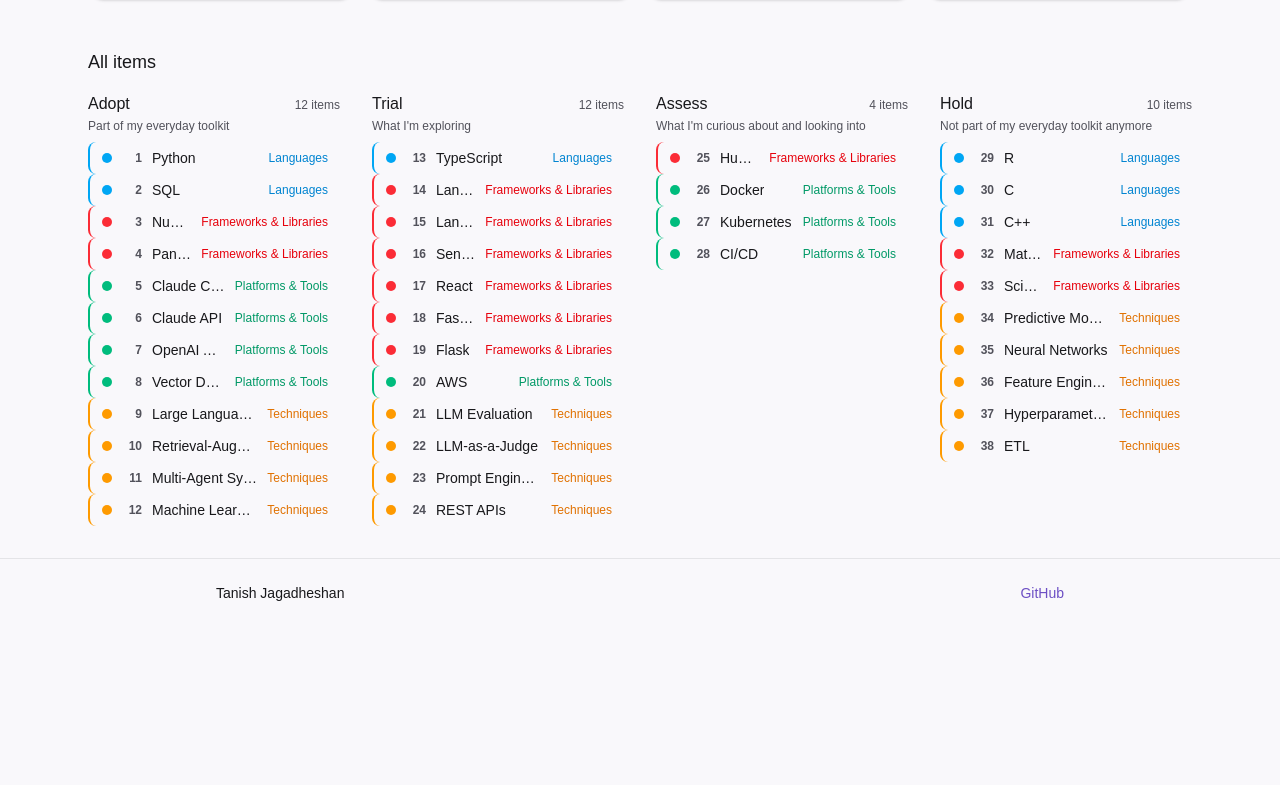
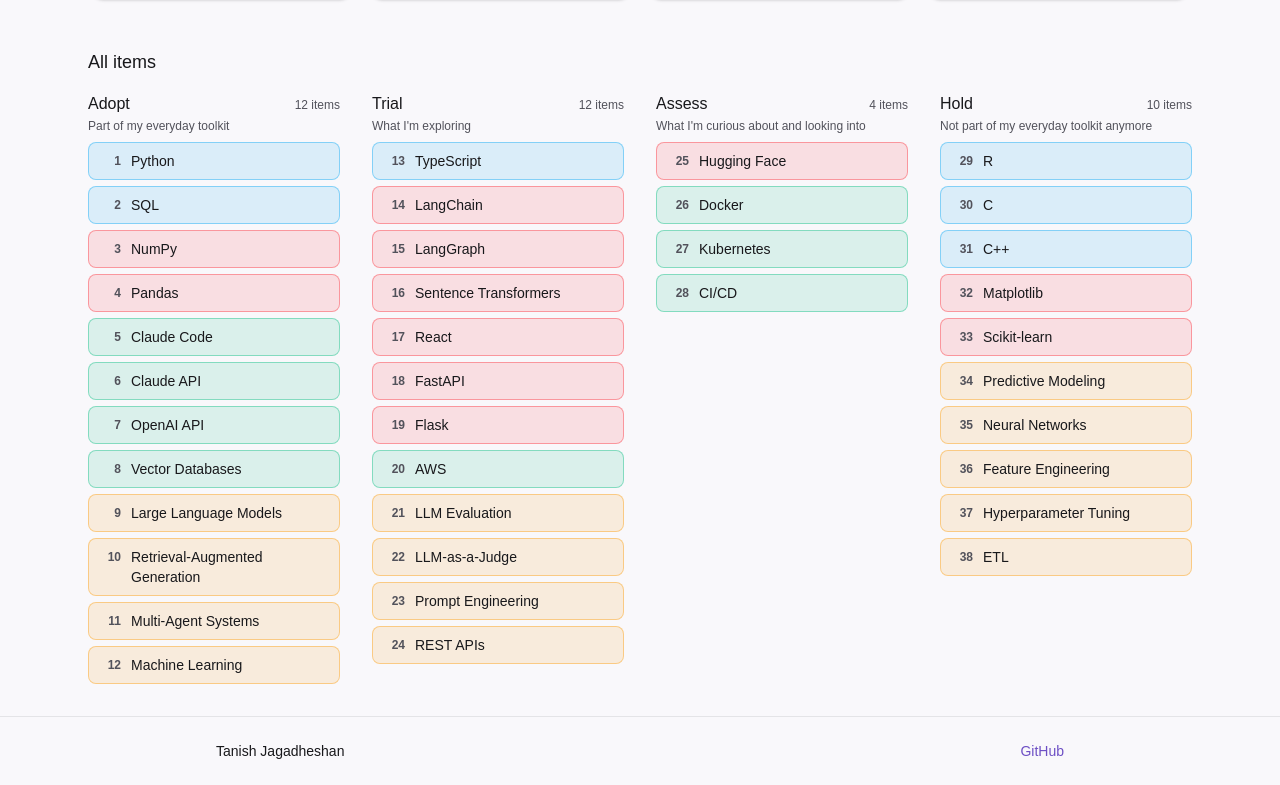
Before and after one commit to tanxsh/portfolio-website, a Next.js app: page /radar in a window 1280 px wide. Shown: the part 977-1762 px from the top of the page. Before the commit the page ends 1604 px from the top, so only its background shows below. Built offline with nearby package versions, Linux system fonts and the light colour scheme.

Commit message:
Restyle radar list and add toggle selection

```diff
--- a/src/components/radar/RadarChart.tsx
+++ b/src/components/radar/RadarChart.tsx
@@ -66,7 +66,7 @@ const animationCss = `
   transform-origin: center;
   transition:
     transform 0.3s cubic-bezier(0.34, 1.56, 0.64, 1),
-    opacity 0.3s ease;
+    opacity 0.2s ease;
 }
 .radar-dot:hover,
 .radar-dot:focus {
@@ -156,12 +156,11 @@ export default function RadarChart({
 }: RadarChartProps) {
   const points = layoutRadar(items);
   const itemById = new Map(items.map((item) => [item.id, item] as const));
-  const hoveredPoint = hoveredId
-    ? points.find((point) => point.id === hoveredId)
+  const activeId = hoveredId ?? selectedId;
+  const activePoint = activeId
+    ? points.find((point) => point.id === activeId)
     : undefined;
-  const hoveredItem = hoveredPoint
-    ? itemById.get(hoveredPoint.id)
-    : undefined;
+  const activeItem = activePoint ? itemById.get(activePoint.id) : undefined;
 
   const svgRef = useRef<SVGSVGElement | null>(null);
   const [reducedMotion, setReducedMotion] = useState(false);
@@ -449,22 +448,27 @@ export default function RadarChart({
           const glowColor =
             CATEGORY_STYLES[item.category]?.glow ?? "#71717a";
           const selected = point.id === selectedId;
-          const dimmed =
-            (hoveredId !== null && hoveredId !== point.id) ||
-            (selectedCategory !== "All" &&
-              item.category !== selectedCategory);
+          const dimmedByActivity = activeId !== null && point.id !== activeId;
+          const dimmedByCategory =
+            selectedCategory !== "All" &&
+            item.category !== selectedCategory;
 
           return (
             <g
               key={point.id}
               tabIndex={0}
+              data-radar-item=""
               onMouseEnter={() => onHover(point.id)}
               onMouseLeave={() => onHover(null)}
               onFocus={() => onHover(point.id)}
               onBlur={() => onHover(null)}
               onClick={() => onSelect(point.id)}
               className={`radar-dot radar-dot-in cursor-pointer ${
-                dimmed ? "opacity-35" : ""
+                dimmedByActivity
+                  ? "opacity-20"
+                  : dimmedByCategory
+                    ? "opacity-40"
+                    : ""
               }`}
               style={
                 {
@@ -520,11 +524,11 @@ export default function RadarChart({
         })}
       </svg>
 
-      {hoveredPoint && hoveredItem && (
+      {activePoint && activeItem && (
         <RadarTooltip
-          item={hoveredItem}
-          x={hoveredPoint.x}
-          y={hoveredPoint.y}
+          item={activeItem}
+          x={activePoint.x}
+          y={activePoint.y}
         />
       )}
     </div>
--- a/src/components/radar/RadarLegend.tsx
+++ b/src/components/radar/RadarLegend.tsx
@@ -47,49 +47,54 @@ export default function RadarLegend({
             </div>
             <p className="mt-0.5 text-xs text-muted">{ring.description}</p>
 
-            <ul className="mt-2 flex flex-col">
+            <ul className="mt-2 flex flex-col gap-1.5">
               {ringItems.map((item) => {
                 const number = numberById.get(item.id);
                 const style = CATEGORY_STYLES[item.category];
-                const dimmed =
+                const activeId = hoveredId ?? selectedId;
+                const dimmedByActivity =
+                  activeId !== null && item.id !== activeId;
+                const dimmedByCategory =
                   selectedCategory !== "All" &&
                   item.category !== selectedCategory;
+                const selected = selectedId === item.id;
 
                 return (
                   <li key={item.id}>
                     <button
                       type="button"
+                      data-radar-item=""
                       onClick={() => onSelect(item.id)}
                       onMouseEnter={() => onHover(item.id)}
                       onMouseLeave={() => onHover(null)}
                       onFocus={() => onHover(item.id)}
                       onBlur={() => onHover(null)}
-                      className={`flex w-full items-center gap-2.5 rounded-lg border-l-2 px-3 py-1.5 text-left transition-colors ${
-                        style?.border ?? "border-edge"
+                      aria-pressed={selected}
+                      className={`flex w-full items-start gap-2.5 rounded-lg border px-3 py-2 text-left transition duration-200 ${
+                        selected
+                          ? `border-2 ${style?.tintActive ?? "bg-zinc-500/28"} ${
+                              style?.borderStrong ?? "border-zinc-500"
+                            }`
+                          : hoveredId === item.id
+                            ? `${style?.tintHovered ?? "bg-zinc-500/18"} ${
+                                style?.borderSoft ?? "border-zinc-500/40"
+                              }`
+                            : `${style?.tint ?? "bg-zinc-500/12"} ${
+                                style?.borderSoft ?? "border-zinc-500/40"
+                              } ${style?.tintHover ?? "hover:bg-zinc-500/18"}`
                       } ${
-                        selectedId === item.id || hoveredId === item.id
-                          ? "bg-accent-soft"
-                          : "hover:bg-accent-soft/50"
-                      } ${dimmed ? "opacity-40" : ""}`}
+                        dimmedByActivity
+                          ? "opacity-35"
+                          : dimmedByCategory
+                            ? "opacity-40"
+                            : ""
+                      }`}
                     >
-                      <span
-                        className={`h-2.5 w-2.5 shrink-0 rounded-full ${
-                          style?.bar ?? "bg-zinc-500"
-                        }`}
-                        aria-hidden="true"
-                      />
-                      <span className="w-5 shrink-0 text-right text-xs font-semibold text-muted">
+                      <span className="w-5 shrink-0 text-right text-xs font-semibold leading-5 text-muted">
                         {number ?? ""}
                       </span>
-                      <span className="min-w-0 truncate text-sm text-foreground">
+                      <span className="min-w-0 whitespace-normal text-sm leading-5 text-foreground">
                         {item.name}
-                      </span>
-                      <span
-                        className={`ml-auto shrink-0 text-xs ${
-                          style?.chipText ?? "text-muted"
-                        }`}
-                      >
-                        {item.category}
                       </span>
                     </button>
                   </li>
--- a/src/components/radar/RadarTooltip.tsx
+++ b/src/components/radar/RadarTooltip.tsx
@@ -86,7 +86,8 @@ export default function RadarTooltip({ item, x, y }: RadarTooltipProps) {
         }}
       >
         <div
-          className="radar-tooltip-card pointer-events-none relative w-56 overflow-hidden rounded-xl border border-edge bg-surface/70 shadow-lg backdrop-blur-md"
+          data-radar-info=""
+          className="radar-tooltip-card relative w-56 overflow-hidden rounded-xl border border-edge bg-surface/70 shadow-lg backdrop-blur-md"
           style={{
             transformOrigin: `${alignRight ? "right" : "left"} ${
               alignBottom ? "bottom" : "top"
--- a/src/components/radar/RadarView.tsx
+++ b/src/components/radar/RadarView.tsx
@@ -39,8 +39,26 @@ export default function RadarView() {
     };
   }, []);
 
+  useEffect(() => {
+    function onKeyDown(event: KeyboardEvent) {
+      if (event.key === "Escape") {
+        setSelectedId(null);
+      }
+    }
+
+    window.addEventListener("keydown", onKeyDown);
+    return () => window.removeEventListener("keydown", onKeyDown);
+  }, []);
+
   return (
-    <div>
+    <div
+      onClick={(event) => {
+        const target = event.target as HTMLElement;
+        if (!target.closest("[data-radar-item], [data-radar-info]")) {
+          setSelectedId(null);
+        }
+      }}
+    >
       {error && <p className="banner-error mt-8">{error}</p>}
 
       {items === null && !error && (
@@ -51,7 +69,9 @@ export default function RadarView() {
         <RadarBoard
           items={items}
           selectedId={selectedId}
-          onSelect={setSelectedId}
+          onSelect={(id) =>
+            setSelectedId((previous) => (previous === id ? null : id))
+          }
           hoveredId={hoveredId}
           onHover={setHoveredId}
           selectedCategory={selectedCategory}
--- a/src/components/radar/categoryStyles.ts
+++ b/src/components/radar/categoryStyles.ts
@@ -8,6 +8,12 @@ export type CategoryStyle = {
   badge: string;
   bar: string;
   border: string;
+  tint: string;
+  tintHover: string;
+  tintHovered: string;
+  tintActive: string;
+  borderSoft: string;
+  borderStrong: string;
 };
 
 export const CATEGORY_STYLES: Record<string, CategoryStyle> = {
@@ -21,6 +27,12 @@ export const CATEGORY_STYLES: Record<string, CategoryStyle> = {
     badge: "bg-sky-500/15 text-sky-600 dark:text-sky-400",
     bar: "bg-sky-500",
     border: "border-sky-500",
+    tint: "bg-sky-500/12",
+    tintHover: "hover:bg-sky-500/18",
+    tintHovered: "bg-sky-500/18",
+    tintActive: "bg-sky-500/28",
+    borderSoft: "border-sky-500/40",
+    borderStrong: "border-sky-500",
   },
   "Frameworks & Libraries": {
     light: "#fca5a5",
@@ -32,6 +44,12 @@ export const CATEGORY_STYLES: Record<string, CategoryStyle> = {
     badge: "bg-red-500/15 text-red-600 dark:text-red-400",
     bar: "bg-red-500",
     border: "border-red-500",
+    tint: "bg-red-500/12",
+    tintHover: "hover:bg-red-500/18",
+    tintHovered: "bg-red-500/18",
+    tintActive: "bg-red-500/28",
+    borderSoft: "border-red-500/40",
+    borderStrong: "border-red-500",
   },
   "Platforms & Tools": {
     light: "#6ee7b7",
@@ -43,6 +61,12 @@ export const CATEGORY_STYLES: Record<string, CategoryStyle> = {
     badge: "bg-emerald-500/15 text-emerald-600 dark:text-emerald-400",
     bar: "bg-emerald-500",
     border: "border-emerald-500",
+    tint: "bg-emerald-500/12",
+    tintHover: "hover:bg-emerald-500/18",
+    tintHovered: "bg-emerald-500/18",
+    tintActive: "bg-emerald-500/28",
+    borderSoft: "border-emerald-500/40",
+    borderStrong: "border-emerald-500",
   },
   Techniques: {
     light: "#fcd34d",
@@ -54,5 +78,11 @@ export const CATEGORY_STYLES: Record<string, CategoryStyle> = {
     badge: "bg-amber-500/15 text-amber-600 dark:text-amber-400",
     bar: "bg-amber-500",
     border: "border-amber-500",
+    tint: "bg-amber-500/12",
+    tintHover: "hover:bg-amber-500/18",
+    tintHovered: "bg-amber-500/18",
+    tintActive: "bg-amber-500/28",
+    borderSoft: "border-amber-500/40",
+    borderStrong: "border-amber-500",
   },
 };
```
